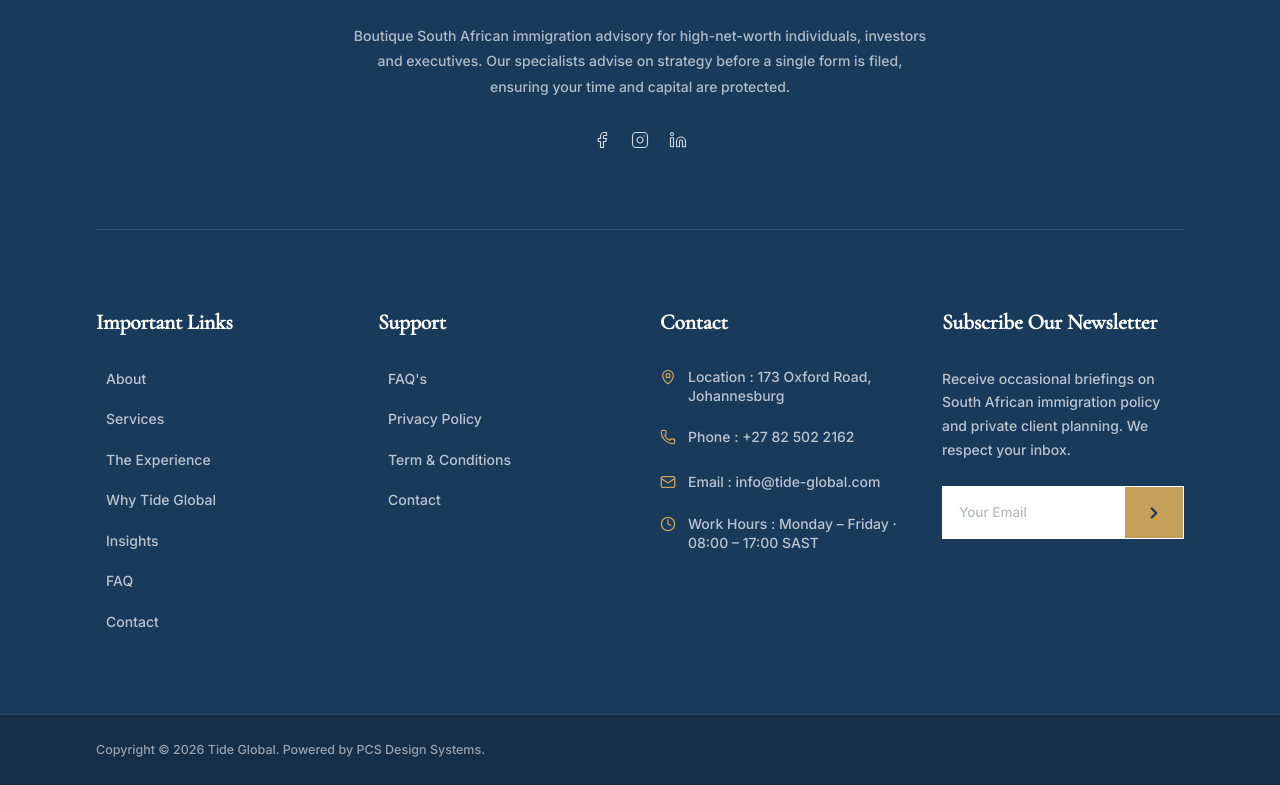
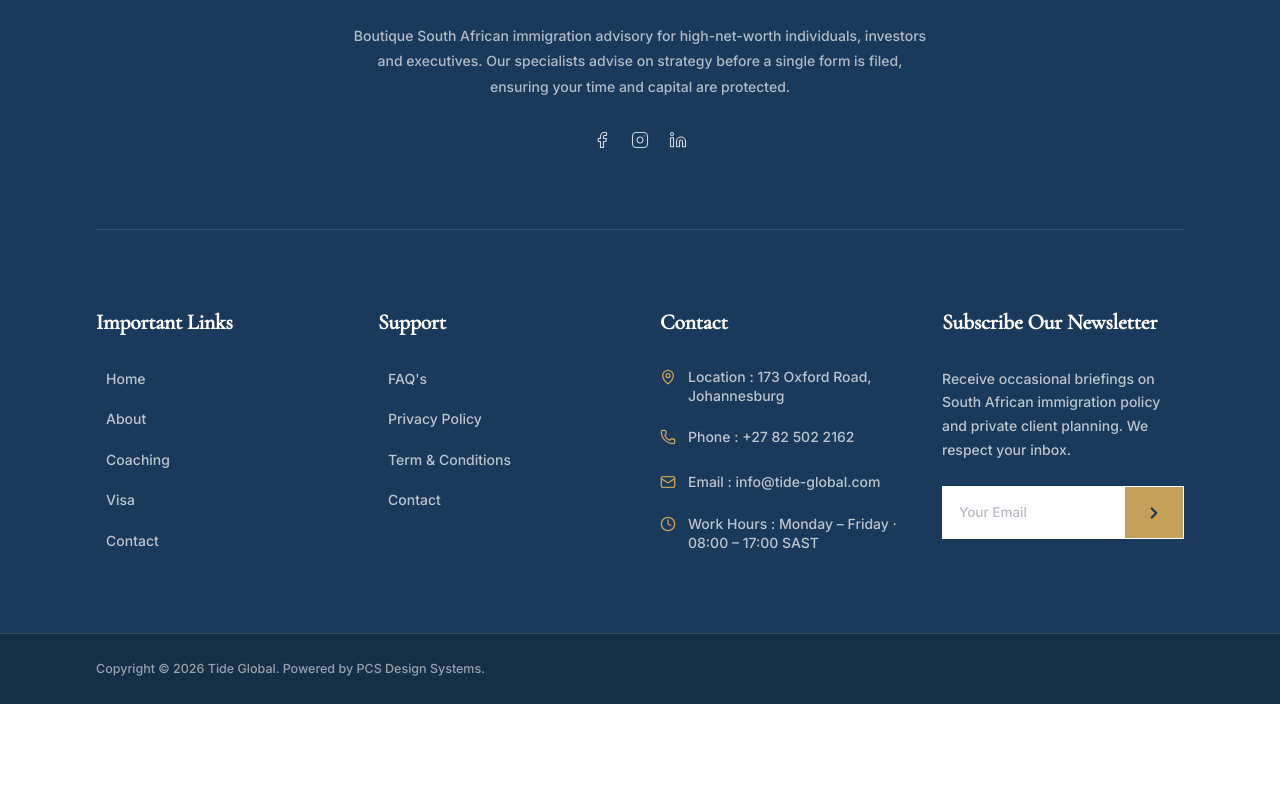
Before and after one commit to Theodhos/Business-Consulting, a Next.js app: page / in a window 1280 px wide. Shown: the part 11182-11967 px from the top of the page. After the commit the page ends 11886 px from the top, so only its background shows below. Built offline with nearby package versions, Linux system fonts and the light colour scheme.

Commit message:
first commit

```diff
--- a/src/components/Footer.tsx
+++ b/src/components/Footer.tsx
@@ -160,7 +160,13 @@ export default function Footer() {
               Important Links
             </h3>
             <ul className="space-y-4">
-              {nav.map((link) => (
+              {[
+                { label: "Home", href: "/" },
+                { label: "About", href: "/about" },
+                { label: "Coaching", href: "/coaching" },
+                { label: "Visa", href: "/visa" },
+                { label: "Contact", href: "/contact" },
+              ].map((link) => (
                 <li key={link.href}>
                   <Link
                     href={link.href}
```
